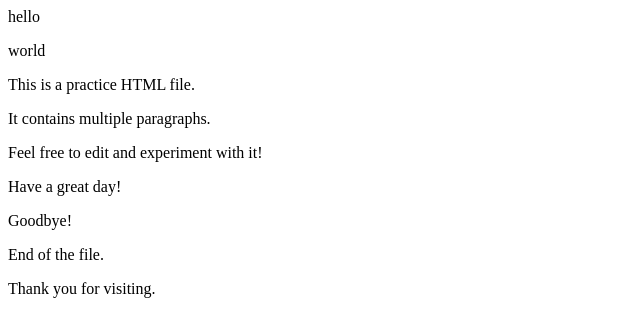
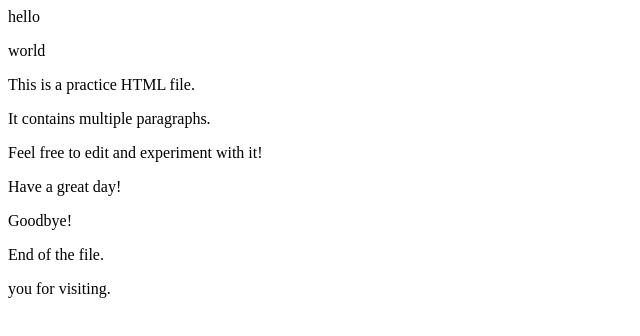
Before and after one commit to Ivansh04/practice, a plain HTML site: page index.html in a window 1280 px wide. Shown: the full height of the page, 0-640 px from the left. Drawn offline with Linux system fonts and the light colour scheme.

Commit message:
commit b4

```diff
--- a/index.html
+++ b/index.html
@@ -6,4 +6,4 @@
 <p>Have a great day!</p>
 <p>Goodbye!</p>
 <p>End of the file.</p>
-<p>Thank you for visiting.</p>
+<p> you for visiting.</p>
```
